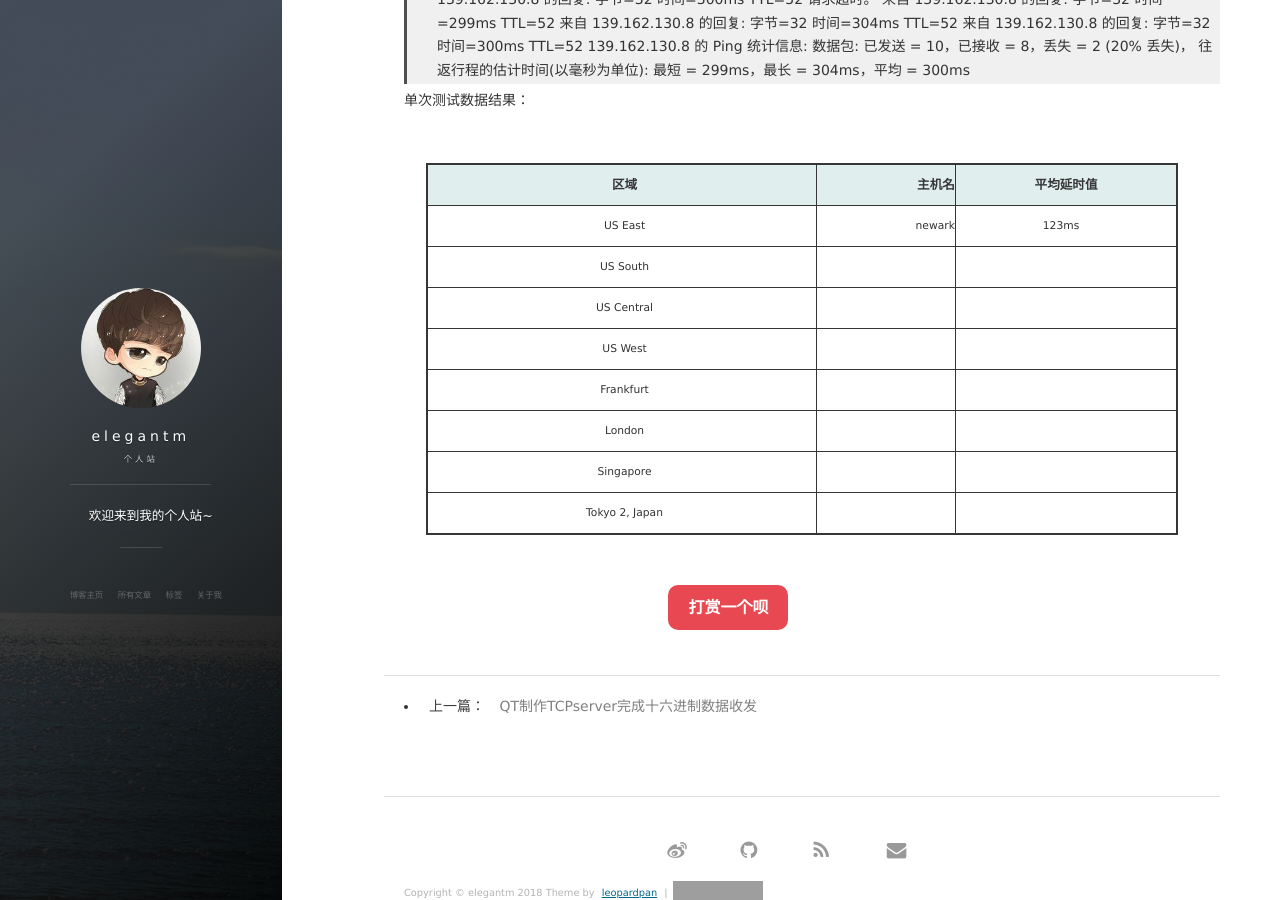
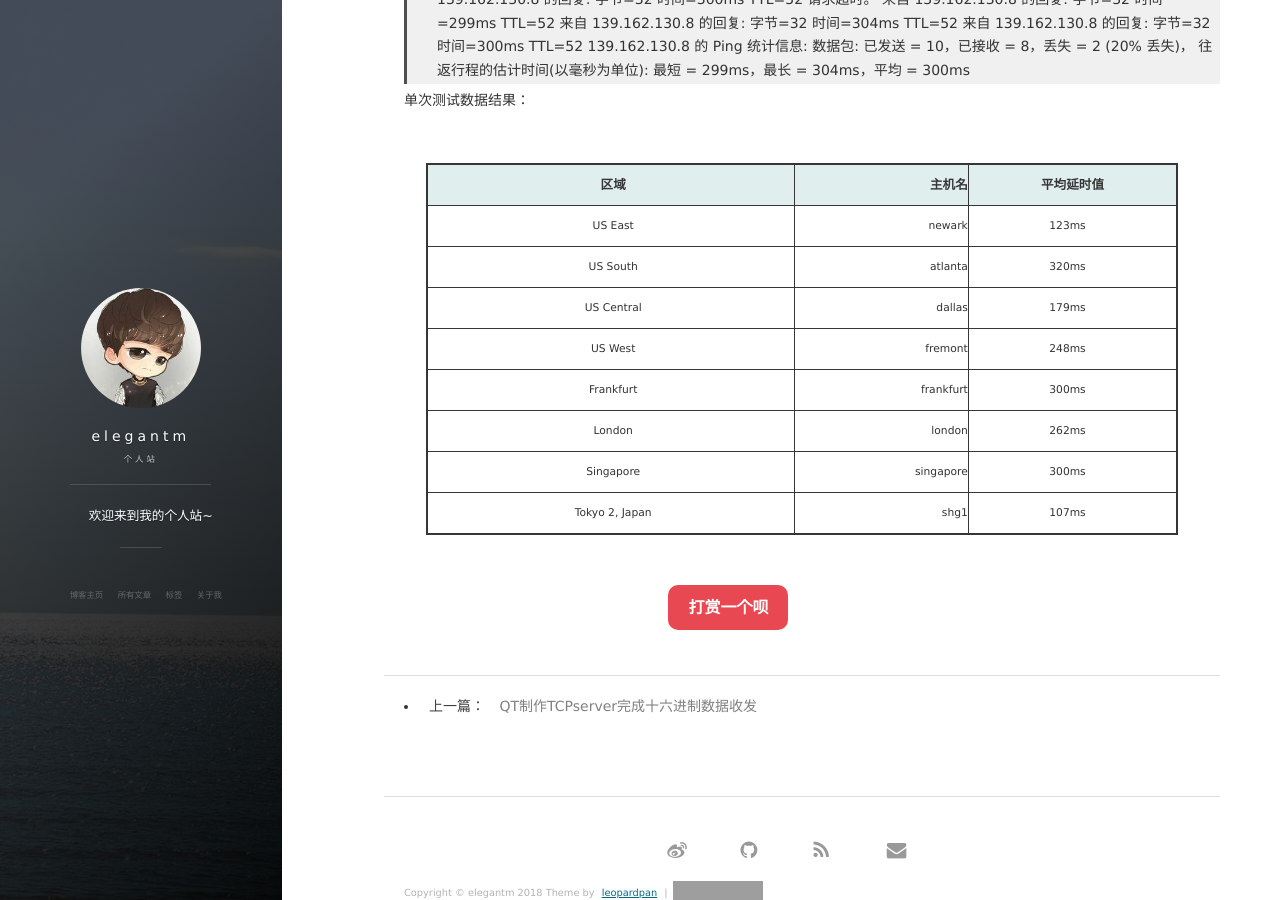
Before and after one commit to wmm0923/wmm0923.github.io, a Jekyll site: the page built from _posts/2018-3-1-powershell_linode.md, in a window 1280 px wide and 900 px high, scrolled down 1445 px. Built offline with Jekyll 4.4.1, drawn with Linux system fonts in a browser that asks for light colours; nearby versions of some CDN libraries; comment, search, counter and statistics services are not loaded; grey boxes are pictures that could not be loaded.

Commit message:
powershell test linode
powershell test linode ping  test

```diff
--- a/_posts/2018-3-1-powershell_linode.md
+++ b/_posts/2018-3-1-powershell_linode.md
@@ -54,10 +54,10 @@ tags: 工具
 |区域      | 主机名   |  平均延时值  |
 | -------- | -----:  | :----:  |
 | US East|newark |123ms|
-|US South|||
-|US Central|||
-|US West|||
-|Frankfurt|||
-|London|||
-|Singapore|||
-|Tokyo 2, Japan|||
+|US South|atlanta|320ms|
+|US Central|dallas|179ms|
+|US West|fremont|248ms|
+|Frankfurt|frankfurt|300ms|
+|London|london|262ms|
+|Singapore|singapore|300ms|
+|Tokyo 2, Japan|shg1|107ms|
```
